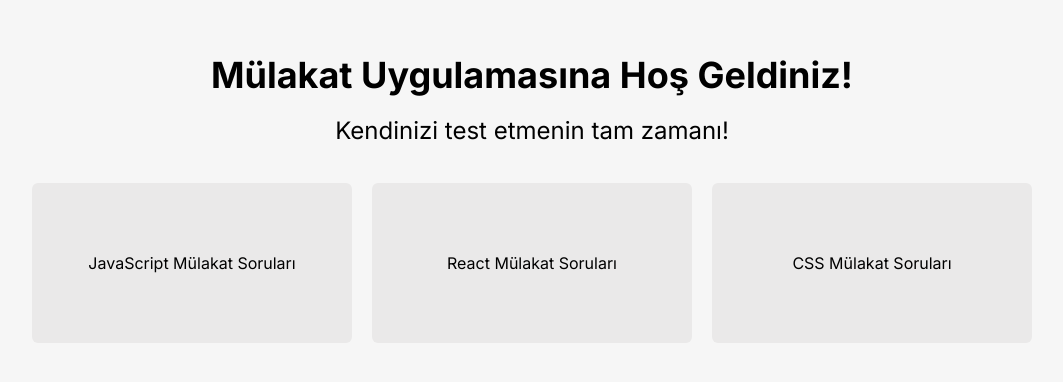
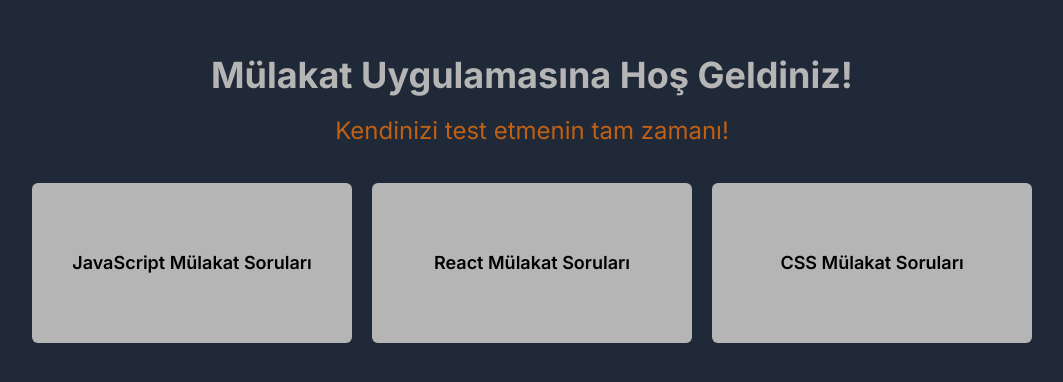
Before and after one commit to neslihanatasever/interviewApp, a Next.js app: page / in a window 1280 px wide. Shown: the part 146-528 px from the top of the page, without its empty margins (108-1171 px from the left). Built offline with nearby package versions, Linux system fonts and the light colour scheme.

Commit message:
[#2] giriş ekranı kart tasarımı

```diff
--- a/app/globals.css
+++ b/app/globals.css
@@ -3,5 +3,5 @@
 @tailwind utilities;
 
 body{
-    background: #F6F6F6;
+    background: #1f2937;
 }
--- a/app/page.tsx
+++ b/app/page.tsx
@@ -2,20 +2,20 @@
   return (
     <main className="mx-auto flex flex-col justify-center items-center text-center gap-9" style={{ height: "calc(100vh - 110px)" }}>
       <div className="flex gap-5 flex-col">
-        <p className="font-bold text-4xl">Mülakat Uygulamasına Hoş Geldiniz!</p>
-        <p className="text-2xl">Kendinizi test etmenin tam zamanı!</p>
+        <p className="font-bold text-4xl text-[#b6b5b5]">Mülakat Uygulamasına Hoş Geldiniz!</p>
+        <p className="text-2xl text-[#C06014]">Kendinizi test etmenin tam zamanı!</p>
       </div>
 
 
-      <div className="techBox flex gap-5">
-        <div className="w-80 h-40 flex items-center justify-center flex-col gap-5 bg-[#EAE9E9] rounded-md">
-          <p>JavaScript Mülakat Soruları</p>
+      <div className="techBox flex gap-5 ">
+        <div className="w-80 h-40 flex items-center justify-center flex-col gap-5 bg-[#b6b5b5] rounded-md hover:shadow-2xl">
+          <p className="text-lg font-semibold">JavaScript Mülakat Soruları</p>
         </div>
-        <div className="w-80 h-40 flex items-center justify-center flex-col gap-5 bg-[#EAE9E9] rounded-md">
-          <p>React Mülakat Soruları</p>
+        <div className="w-80 h-40 flex items-center justify-center flex-col gap-5 bg-[#b6b5b5] rounded-md">
+          <p className="text-lg font-semibold">React Mülakat Soruları</p>
         </div>
-        <div className="w-80 h-40 flex items-center justify-center flex-col gap-5 bg-[#EAE9E9] rounded-md">
-          <p>CSS Mülakat Soruları</p>
+        <div className="w-80 h-40 flex items-center justify-center flex-col gap-5 bg-[#b6b5b5] rounded-md">
+          <p className="text-lg font-semibold">CSS Mülakat Soruları</p>
         </div>
       </div>
     </main>
```
